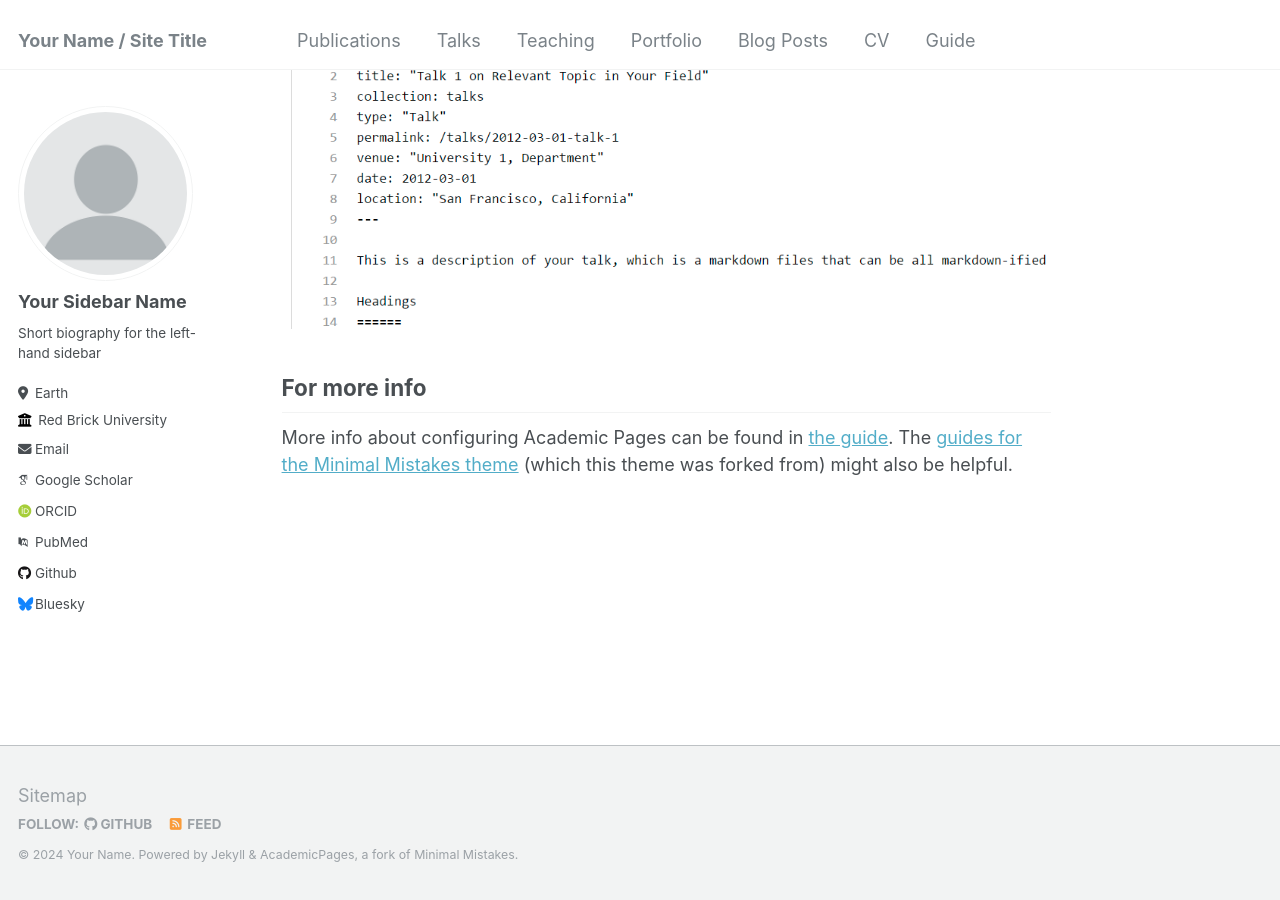
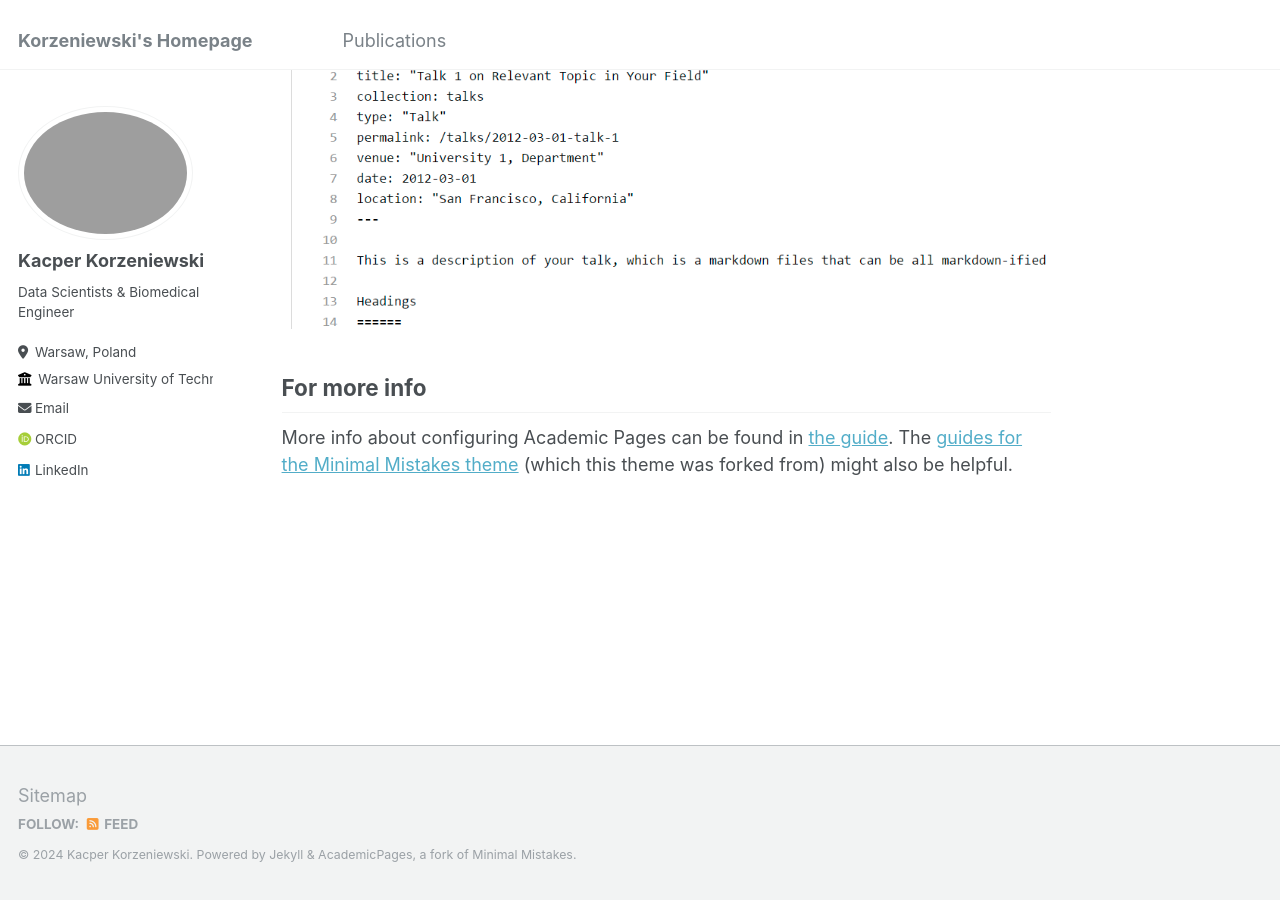
Before and after one commit to KacperKorzen/KacperKorzen.github.io, a Jekyll site: the page built from _pages/about.md, in a window 1280 px wide and 900 px high, scrolled down 2660 px. Built offline with Jekyll 4.4.1, drawn with Linux system fonts in a browser that asks for light colours; some web fonts are replaced.

Commit message:
do as it shoudl be done

```diff
--- a/_config.yml
+++ b/_config.yml
@@ -8,47 +8,47 @@
 
 # Basic Site Settings
 locale                   : "en-US"
-title                    : "Your Name / Site Title"
+title                    : "Korzeniewski's Homepage"
 title_separator          : "-"
-name                     : &name "Your Name"
+name                     : &name "Kacper Korzeniewski"
 description              : &description "personal description"
-url                      : https://academicpages.github.io # the base hostname & protocol for your site e.g. "https://mmistakes.github.io"
-baseurl                  : "" # the subpath of your site, e.g. "/blog"
-repository               : "academicpages/academicpages.github.io"
+url                      : https://kacperkorzen.github.io # the base hostname & protocol for your site e.g. "https://mmistakes.github.io"
+baseurl                  : ''# the subpath of your site, e.g. "/blog"
+repository               : "kacperkorzen.github.io"
 
 # Site Author - The following control what appear as part of the author content on the side bar.
 #               If a field is blank the icon and link will not appear, otherwise it will be shown.
 #               Additional customization can be done by editing /_includes/author-profile.html
 author:
   # Biographic information
-  avatar           : "profile.png"
-  name             : "Your Sidebar Name"
+  avatar           : "profilowe.png"
+  name             : "Kacper Korzeniewski"
   pronouns         : # example: "she/her"
-  bio              : "Short biography for the left-hand sidebar"
-  location         : "Earth"
-  employer         : "Red Brick University"
+  bio              : "Data Scientists & Biomedical Engineer"
+  location         : "Warsaw, Poland"
+  employer         : "Warsaw University of Technology"
   uri              : # URL
-  email            : "none@example.org"
+  email            : "kacper.korzeniewski.dokt@pw.edu.pl"
 
   # Academic websites
   arxiv            : # URL - Update with the correct link to your profile
-  googlescholar    : "https://scholar.google.com/citations?user=PS_CX0AAAAAJ"
+  googlescholar    : # "https://scholar.google.com/citations?user=PS_CX0AAAAAJ"
   impactstory      : # URL
-  orcid            : "http://orcid.org/yourorcidurl"
+  orcid            : "https://orcid.org/0009-0000-7975-8225"
   semantic         : # URL
-  pubmed           : "https://www.ncbi.nlm.nih.gov/pubmed/?term=john+snow"
+  pubmed           : #"https://www.ncbi.nlm.nih.gov/pubmed/?term=john+snow"
   researchgate     : # URL
 
   # Repositories and software development
   bitbucket        : # Username - Update with your username on the site
   codepen          : # Username
   dribbble         : # Username
-  github           : "academicpages"
+  github           : #"academicpages"
   kaggle           : # Username
   stackoverflow    : # User number or user number and name (i.e., use "1" or "1/jeff-atwood")
 
   # Social media
-  bluesky          : "bsky.app" # Replace this with you Bluesky username
+  bluesky          : # "bsky.app" # Replace this with you Bluesky username
   facebook         : # Username
   flickr           : # Username
   foursquare       : # Username
@@ -57,7 +57,7 @@ author:
   keybase          : # Username
   instagram        : # Username
   lastfm           : # Username
-  linkedin         : # Username
+  linkedin         : "kacper-korzeniewski-8b28a41aa"
   mastodon         : # URL
   medium           : # URL
   pinterest        : # Username
--- a/_data/navigation.yml
+++ b/_data/navigation.yml
@@ -3,20 +3,5 @@ main:
   - title: "Publications"
     url: /publications/
 
-  - title: "Talks"
-    url: /talks/
-
-  - title: "Teaching"
-    url: /teaching/
-
-  - title: "Portfolio"
-    url: /portfolio/
-
-  - title: "Blog Posts"
-    url: /year-archive/
-
-  - title: "CV"
-    url: /cv/
-
-  - title: "Guide"
-    url: /markdown/
+  #- title: "CV"
+  #  url: /cv/
```
Also changed, not shown: 2 other files.
